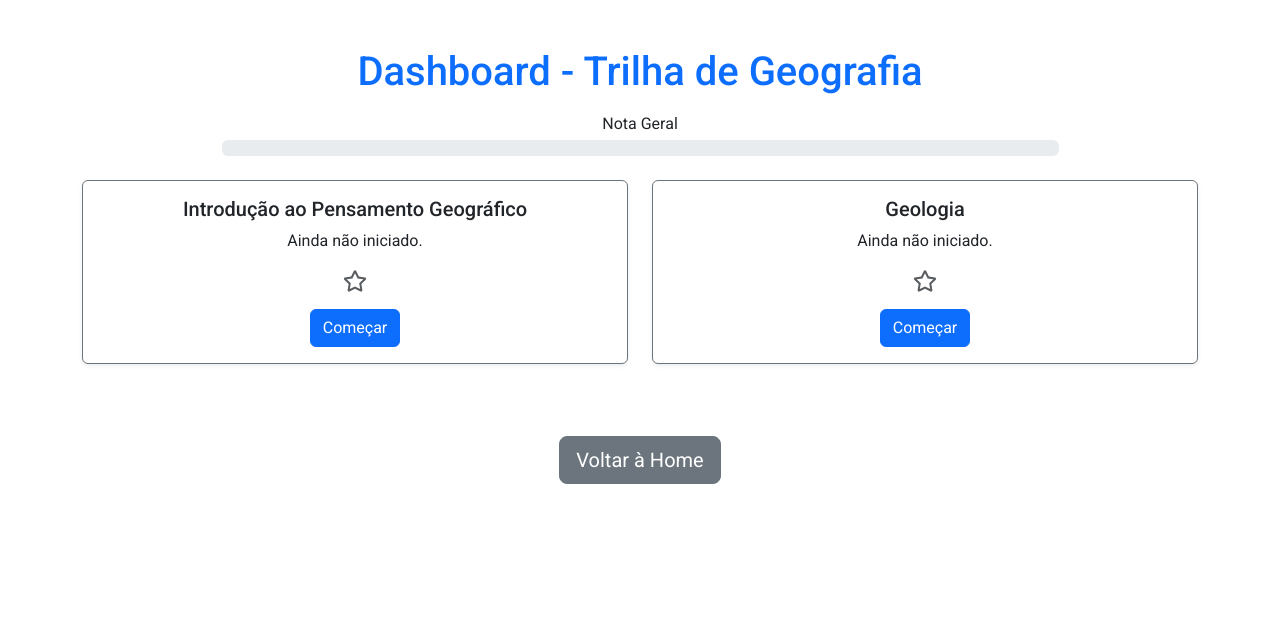
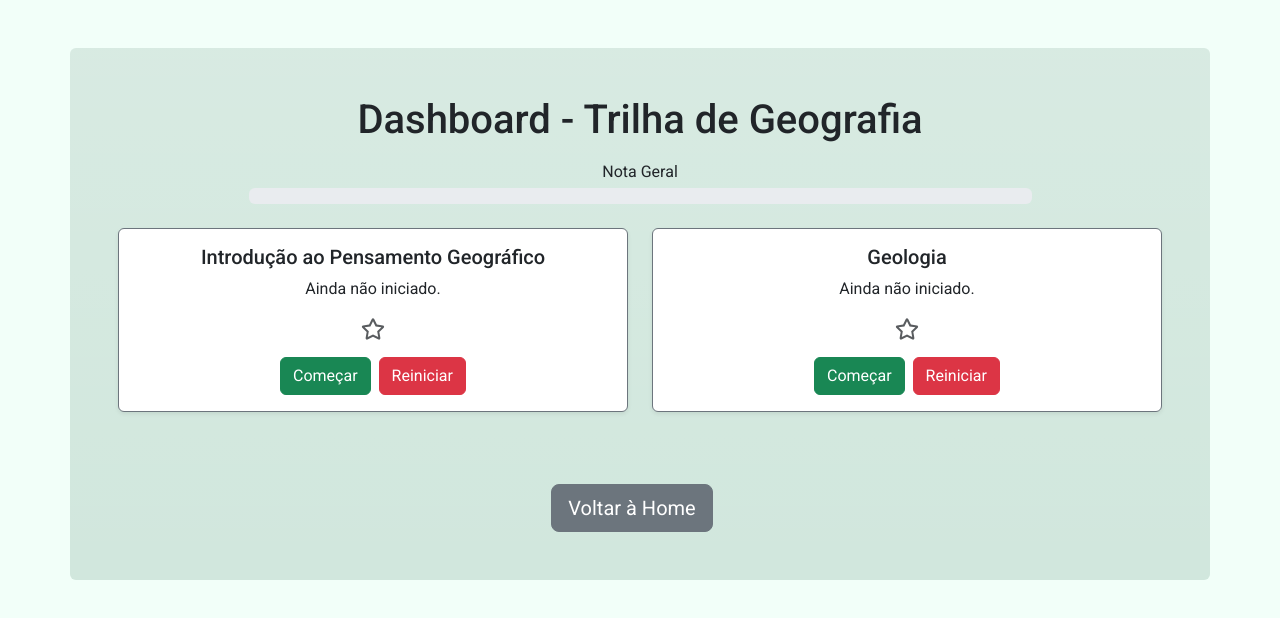
Before and after one commit to Biasiolo/teste-trivia-game, a React (Vite) app: page /modules in a window 1280 px wide. Shown: the top 618 px of the page. Built offline with nearby package versions, Linux system fonts and the light colour scheme.

Commit message:
teste 12

```diff
--- a/src/index.css
+++ b/src/index.css
@@ -3,6 +3,7 @@ body {
   margin: 0;
   padding: 0;
   box-sizing: border-box;
+  background-color: #f2fff9;
 }
 
 .card {
--- a/src/pages/Game.jsx
+++ b/src/pages/Game.jsx
@@ -50,7 +50,21 @@ function Game() {
     module.completed = true;
     module.score = score;
 
-    // Simula persistência em localStorage
+    // Salva o gabarito no localStorage
+    const reviewData = {
+      moduleId: module.id,
+      moduleName: module.name,
+      score,
+      answeredQuestions,
+    };
+    const savedReviews = JSON.parse(localStorage.getItem('reviews')) || [];
+    const updatedReviews = [
+      ...savedReviews.filter((r) => r.moduleId !== module.id),
+      reviewData,
+    ];
+    localStorage.setItem('reviews', JSON.stringify(updatedReviews));
+
+    // Atualiza o progresso do módulo
     const updatedModules = modules.map((mod) =>
       mod.id === module.id ? module : mod
     );
@@ -60,7 +74,7 @@ function Game() {
   };
 
   return (
-    <Container fluid className="d-flex flex-column bg-success-subtle vh-100">
+    <Container fluid className="d-flex flex-column bg-success-subtle bg-gradient  vh-100">
       <Row className="flex-grow-1 mt-3 ">
         <Col className="d-flex flex-column  justify-content-center align-items-center">
           {cards.length > 0 ? (
@@ -104,7 +118,7 @@ function Game() {
                 </tbody>
               </Table>
 
-              <Button variant="primary" className="mt-4" onClick={updateModuleProgress}>
+              <Button variant="success" className="mt-4" onClick={updateModuleProgress}>
                 Voltar aos Módulos
               </Button>
             </div>
@@ -112,7 +126,7 @@ function Game() {
         </Col>
       </Row>
       {cards.length > 0 && (
-        <Row className='mb-3 bg-success-subtle' >
+        <Row className='mb-3 bg-success-subtle bg-gradient ' >
           <Col className='bg-dark rounded' >
             <CardDeck cards={cards} onAnswer={handleAnswer} />
           </Col>
--- a/src/pages/Home.jsx
+++ b/src/pages/Home.jsx
@@ -7,14 +7,14 @@ function Home() {
   const navigate = useNavigate(); // Hook para navegação
 
   return (
-    <div className="container d-flex justify-content-center align-items-center vh-100 bg-light">
+    <div className="container d-flex justify-content-center align-items-center vh-100 bg-success-subtle bg-gradient">
       <div className="text-center">
-        <h1 className="display-4 fw-bold text-primary">Bem-vindo ao BrainDex</h1>
+        <h1 className="display-4 fw-bold text-success">Bem-vindo ao BrainDex</h1>
         <p className="lead text-secondary mt-4">
           Explore trilhas de conhecimento interativas e divirta-se aprendendo!
         </p>
         <button
-          className="btn btn-primary btn-lg mt-4"
+          className="btn btn-success btn-lg mt-4"
           onClick={() => navigate('/modules')}
         >
           Explorar Trilha de Geografia
--- a/src/pages/Modules.jsx
+++ b/src/pages/Modules.jsx
@@ -1,5 +1,5 @@
 // eslint-disable-next-line no-unused-vars
-import React from 'react';
+import React, { useEffect, useState } from 'react';
 import { useNavigate } from 'react-router-dom';
 import { ProgressBar, Card } from 'react-bootstrap';
 import { FaStar, FaRegStar } from 'react-icons/fa';
@@ -7,16 +7,50 @@ import modules from '../data/modules';
 
 function Modules() {
   const navigate = useNavigate();
+  const [progressModules, setProgressModules] = useState([]);
 
-  const completedModules = modules.filter((mod) => mod.completed);
+  useEffect(() => {
+    const savedModules = JSON.parse(localStorage.getItem('modules')) || [];
+    setProgressModules(savedModules.length ? savedModules : modules);
+  }, []);
+
+  const completedModules = progressModules.filter((mod) => mod.completed);
   const averageScore = (
-    completedModules.reduce((acc, mod) => acc + mod.score, 0) / completedModules.length
+    completedModules.reduce((acc, mod) => acc + mod.score, 0) /
+    (completedModules.length || 1)
   ).toFixed(2);
 
+  const resetModuleProgress = (moduleId) => {
+    const confirmReset = window.confirm(
+      'Tem certeza de que deseja reiniciar o progresso desta trilha? Todo o progresso será perdido.'
+    );
+    if (confirmReset) {
+      const updatedModules = progressModules.map((module) =>
+        module.id === moduleId
+          ? { ...module, completed: false, score: 0 }
+          : module
+      );
+      localStorage.setItem('modules', JSON.stringify(updatedModules));
+      setProgressModules(updatedModules);
+      alert('Progresso da trilha reiniciado com sucesso!');
+    }
+  };
+
+  const handleReview = (moduleId) => {
+    const savedReviews = JSON.parse(localStorage.getItem('reviews')) || [];
+    const moduleReview = savedReviews.find((review) => review.moduleId === moduleId);
+
+    if (moduleReview) {
+      navigate(`/review/${moduleId}`);
+    } else {
+      alert('Revisão não encontrada para este módulo!');
+    }
+  };
+
   return (
-    <div className="container py-5">
+    <div className="container p-5 bg-success-subtle bg-gradient rounded mt-5">
       <div className="text-center mb-4">
-        <h1 className="text-primary">Dashboard - Trilha de Geografia</h1>
+        <h1 className="text-dark">Dashboard - Trilha de Geografia</h1>
         <div className="mt-3 w-75 mx-auto">
           <p className="mb-1">Nota Geral</p>
           <ProgressBar
@@ -27,7 +61,7 @@ function Modules() {
       </div>
 
       <div className="row mt-4">
-        {modules.map((module) => (
+        {progressModules.map((module) => (
           <div key={module.id} className="col-md-6 mb-4">
             <Card
               className={`shadow-sm ${
@@ -51,15 +85,21 @@ function Modules() {
                 <div className="d-flex justify-content-center mt-3">
                   <button
                     className={`btn ${
-                      module.completed ? 'btn-success' : 'btn-primary'
-                    }`}
+                      module.completed ? 'btn-outline-success' : 'btn-success'
+                    } me-2`}
                     onClick={() =>
                       module.completed
-                        ? navigate(`/review/${module.id}`) // Navega para a revisão
+                        ? handleReview(module.id) // Navega para a revisão
                         : navigate(`/game/${module.id}`) // Navega para o jogo
                     }
                   >
                     {module.completed ? 'Revisar' : 'Começar'}
+                  </button>
+                  <button
+                    className="btn btn-danger"
+                    onClick={() => resetModuleProgress(module.id)}
+                  >
+                    Reiniciar
                   </button>
                 </div>
               </Card.Body>
@@ -69,9 +109,7 @@ function Modules() {
       </div>
 
       <div className="text-center mt-5">
-        <button className="btn btn-secondary btn-lg" onClick={() => navigate('/')}>
-          Voltar à Home
-        </button>
+        <button className="btn btn-secondary btn-lg me-3" onClick={() => navigate('/')}>Voltar à Home</button>
       </div>
     </div>
   );
--- a/src/pages/Review.jsx
+++ b/src/pages/Review.jsx
@@ -10,6 +10,9 @@ function Review() {
 
   const savedReviews = JSON.parse(localStorage.getItem('reviews')) || [];
   const reviewData = savedReviews.find((r) => r.moduleId === parseInt(moduleId, 10));
+
+
+
 
   if (!reviewData) {
     return (
@@ -53,7 +56,7 @@ function Review() {
       </Table>
 
       <div className="text-center mt-4">
-        <Button variant="primary" onClick={() => navigate('/modules')}>
+        <Button variant="success" onClick={() => navigate('/modules')}>
           Voltar aos Módulos
         </Button>
       </div>
```
